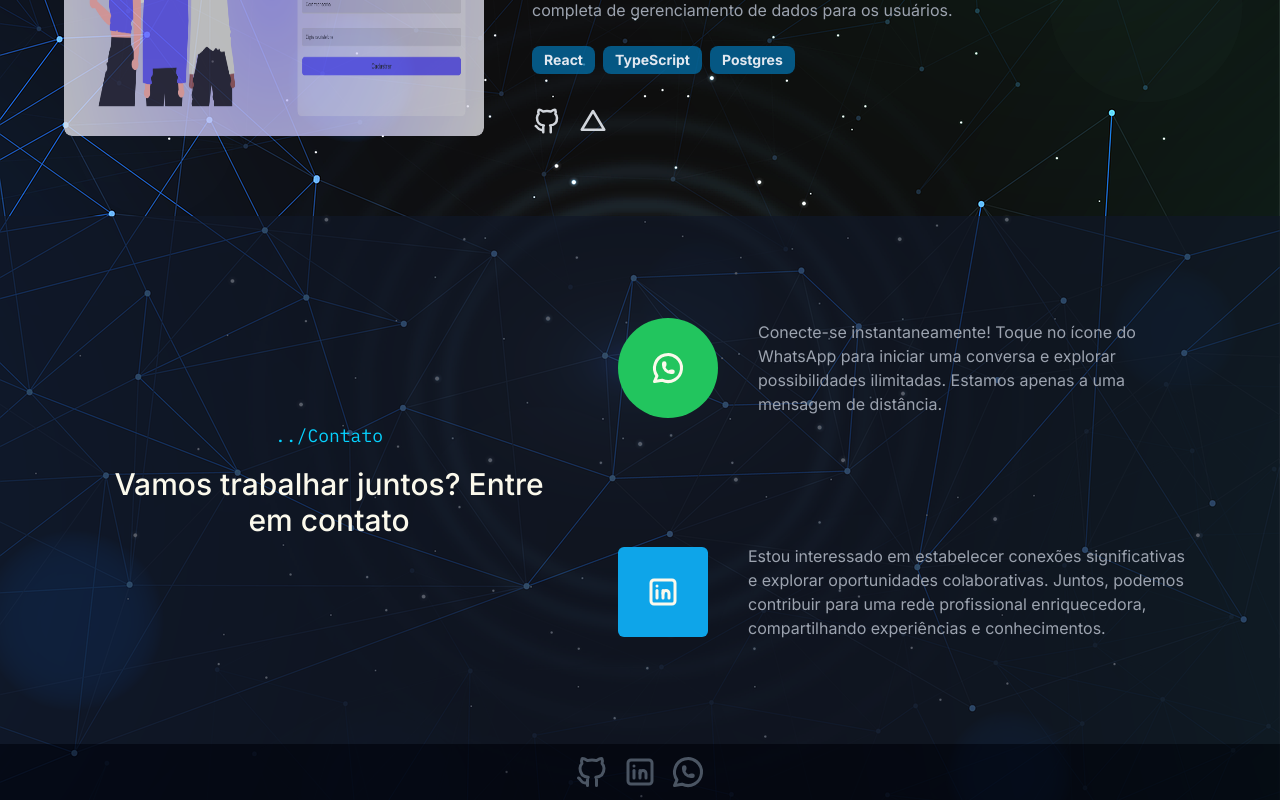
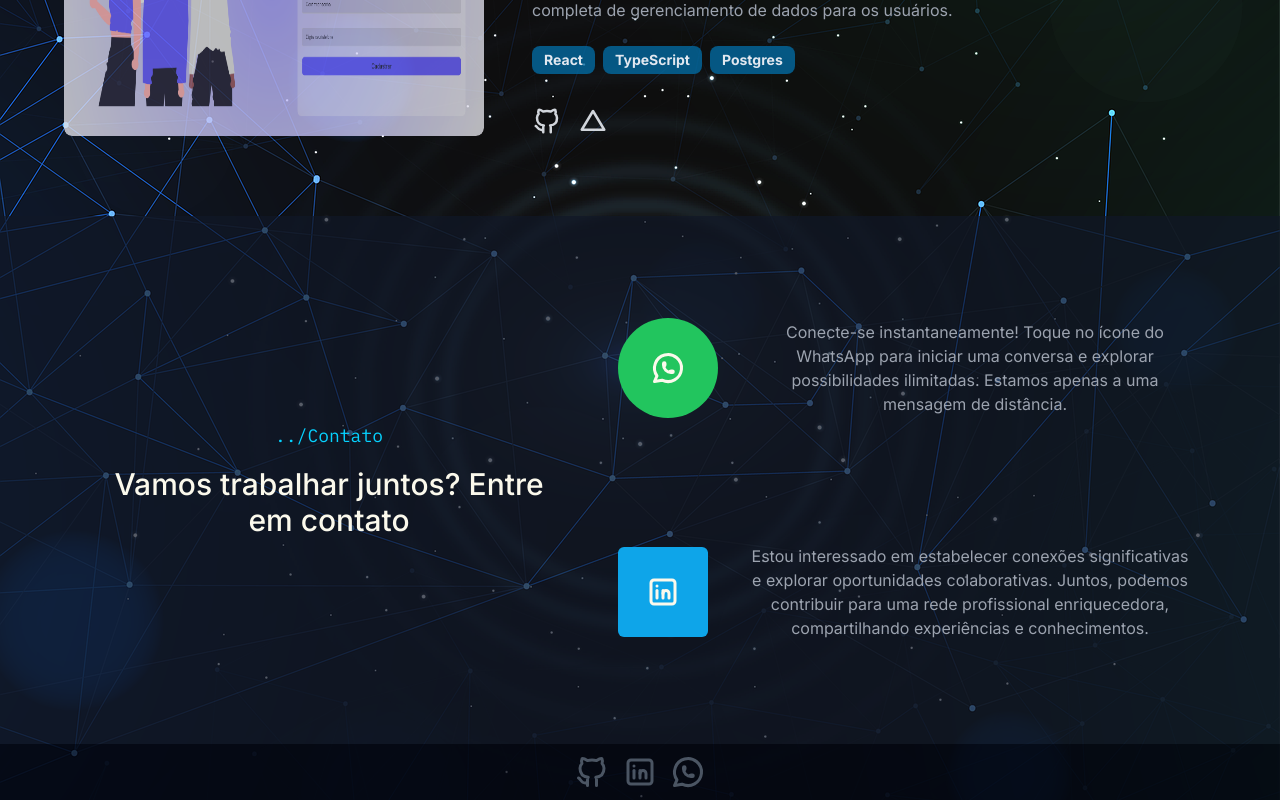
Before and after one commit to Lais-Lessa/Portfolio, a Next.js app: page / in a window 1280 px wide. Shown: the part 1735-2535 px from the top of the page. Built offline with nearby package versions, Linux system fonts and the light colour scheme; what tailwindcss-gradients would draw is missing.

Commit message:
fix: Centralizando o texto do Contato

```diff
--- a/src/app/components/contact/index.tsx
+++ b/src/app/components/contact/index.tsx
@@ -9,7 +9,7 @@ export const ContactForm = () => {
 
     return (
         <section id="contact" className="w-full max-h-full min-w-[400px] lg:flex lg:flex-row lg:justify-between pb-10 sm:pb-32 py-32 bg-gray-900/70 lg:w-full lg:p-10">
-            <div className="container flex flex-col lg:flex lg:flex-row lg:justify-between lg:w-[1200px]">
+            <div className="container flex flex-col justify-center items-center lg:flex lg:flex-row lg:justify-between lg:w-[1200px]">
             <motion.div
                     className="w-full h-full lg:max-w-[530px] rounded-lg p-10 flex justify-center items-center"
                     initial={{ opacity: 0, x: -100 }}
@@ -39,7 +39,7 @@ export const ContactForm = () => {
                 className="flex items-center justify-center w-[100px] h-[100px] lg:w-auto lg:min-w-[100px] lg:h-[100px] bg-green-500 rounded-full transition-transform transform hover:scale-110 aspect-w-1 aspect-h-1">
                 <i className="text-4xl"><TbBrandWhatsapp  /></i>
                 </a>
-                <p  className="text-gray-400 my-6"> Conecte-se instantaneamente! Toque no ícone do WhatsApp para iniciar uma conversa e explorar possibilidades ilimitadas. Estamos apenas a uma mensagem de distância. </p>
+                <p  className="text-gray-400 my-6 text-center"> Conecte-se instantaneamente! Toque no ícone do WhatsApp para iniciar uma conversa e explorar possibilidades ilimitadas. Estamos apenas a uma mensagem de distância. </p>
                 </div>
 
                 <div className="flex flex-col items-center lg:flex-row lg:gap-10">
@@ -50,7 +50,7 @@ export const ContactForm = () => {
                 className="flex items-center justify-center w-[90px] h-[90px] lg:w-auto lg:min-w-[90px] lg:h-[90px] bg-sky-500 rounded-md transition-transform transform hover:scale-110 aspect-w-1 aspect-h-1">
                 <i className="text-4xl"><TbBrandLinkedin /></i>
                 </a>
-                <p className="text-gray-400 my-6"> Estou interessado em estabelecer conexões significativas e explorar oportunidades colaborativas. Juntos, podemos contribuir para uma rede profissional enriquecedora, compartilhando experiências e conhecimentos.</p>
+                <p className="text-gray-400 my-6 text-center"> Estou interessado em estabelecer conexões significativas e explorar oportunidades colaborativas. Juntos, podemos contribuir para uma rede profissional enriquecedora, compartilhando experiências e conhecimentos.</p>
                 </div>
                 </motion.div>
             </div>
```
